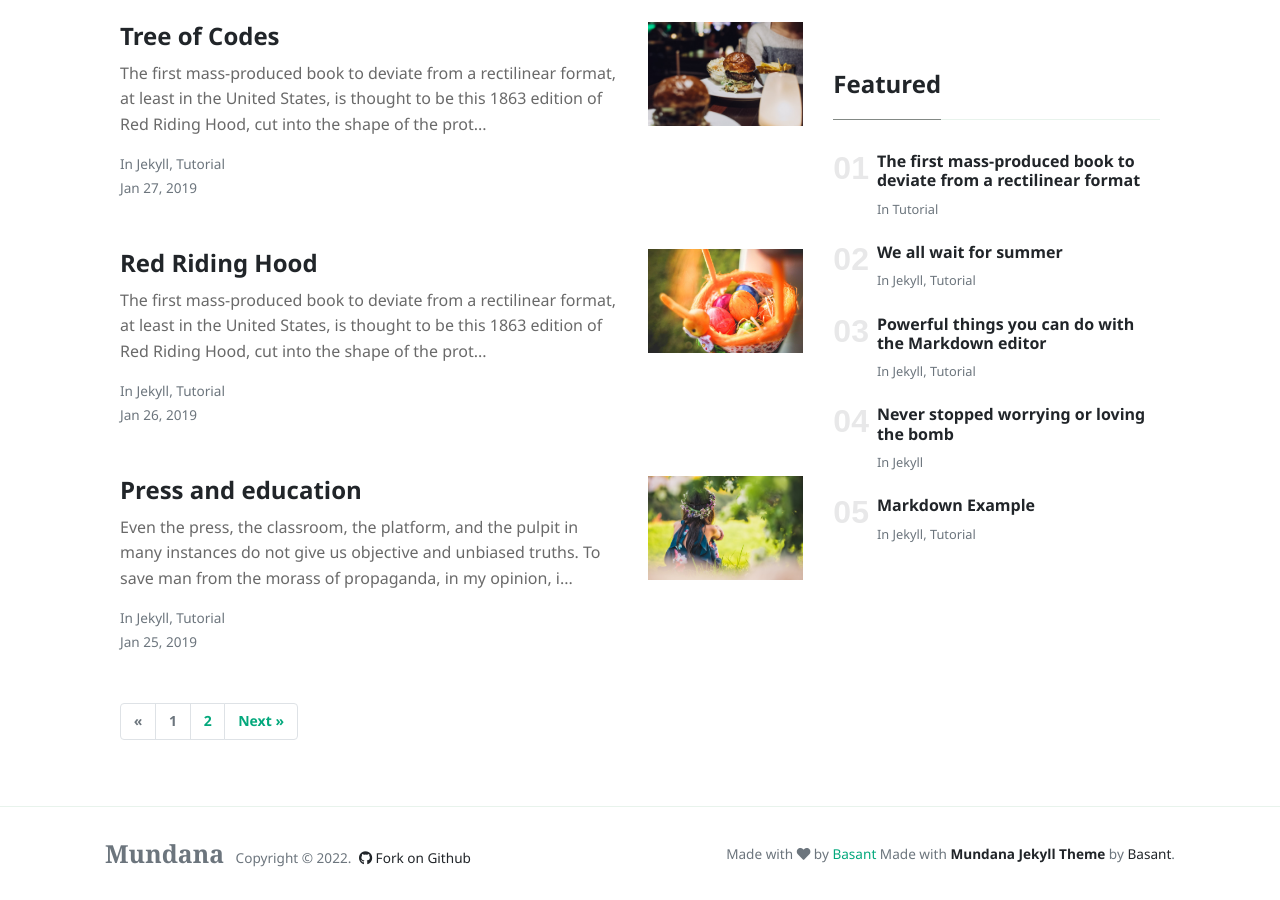
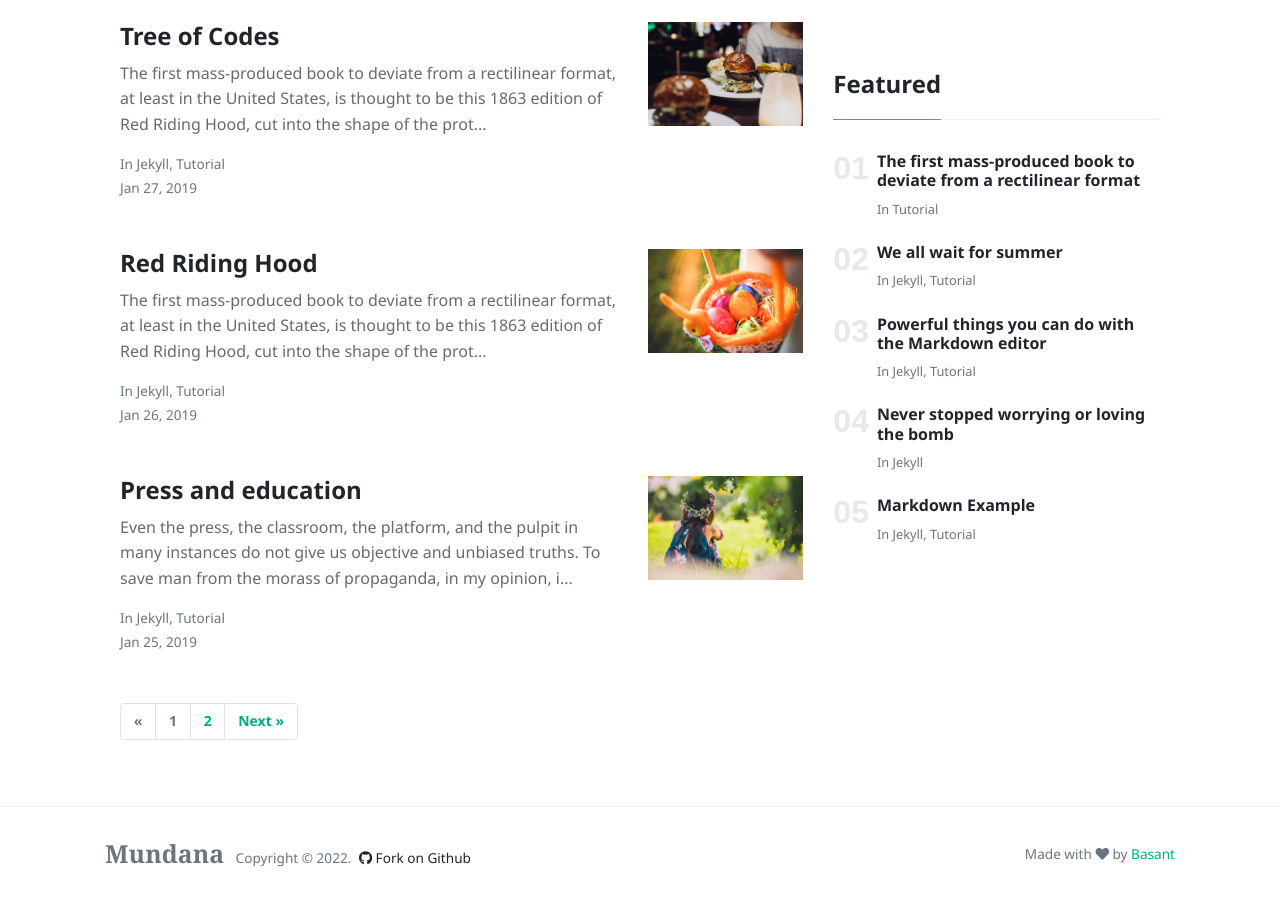
Before and after one commit to tara61062/tara61062.github.io, a Jekyll site: the page built from index.html, in a window 1280 px wide and 900 px high, scrolled down 1707 px. Built offline with Jekyll 4.4.1, drawn with Linux system fonts in a browser that asks for light colours; nearby versions of some CDN libraries; the list of posts is cut into pages by our own code.

Commit message:
Update default.html

```diff
--- a/_layouts/default.html
+++ b/_layouts/default.html
@@ -95,8 +95,7 @@
             </div>
             <div>
                 Made with <i class="fa fa-heart pulse"></i> by <a href="#" target="_blank">Basant</a>
-                Made with <a target="_blank" class="text-dark font-weight-bold" href="https://www.wowthemes.net/mundana-jekyll-theme/"> Mundana Jekyll Theme </a> by <a class="text-dark" target="_blank">Basant</a>.
-            </div>
+             </div>
         </div>
         </div>
     </footer>
```
